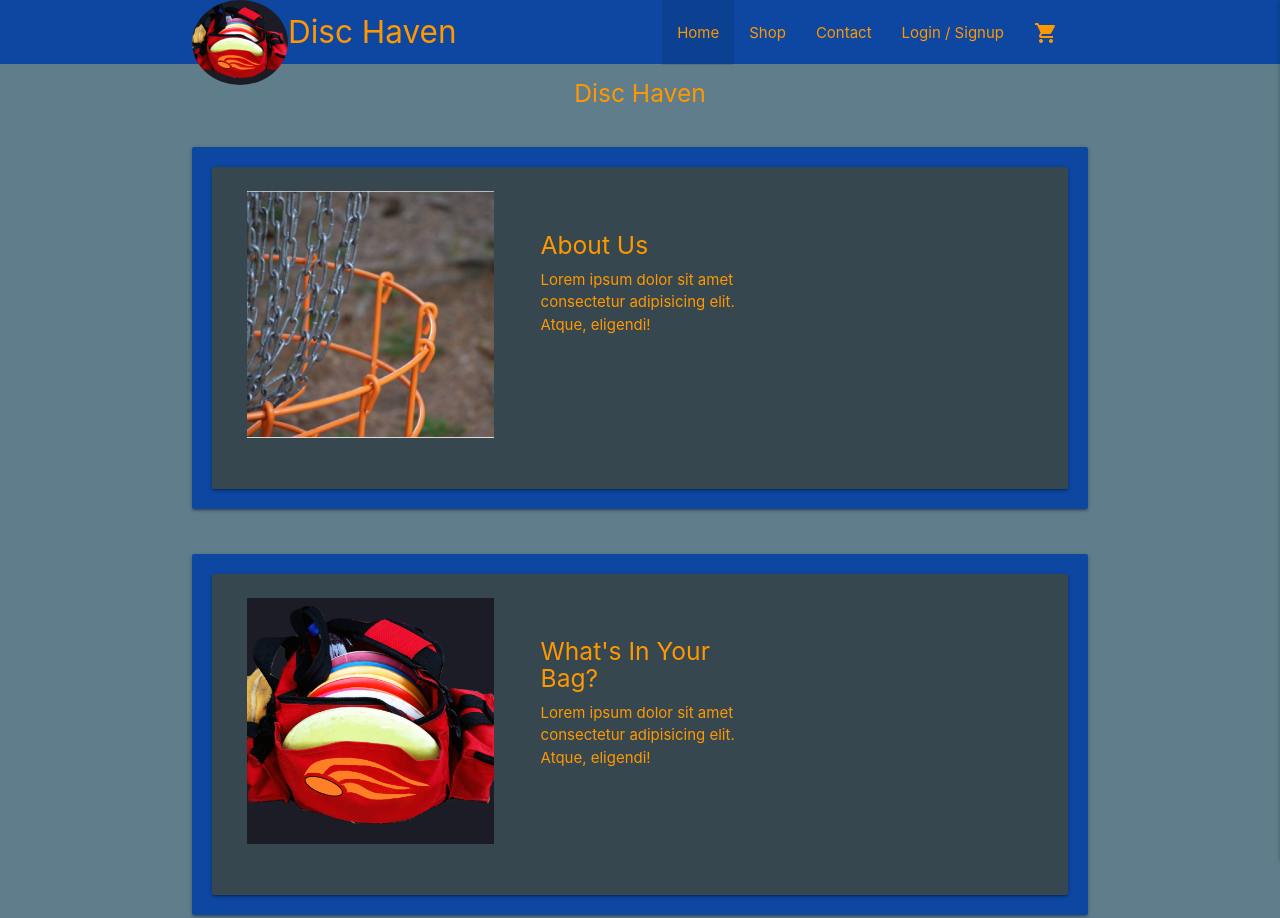
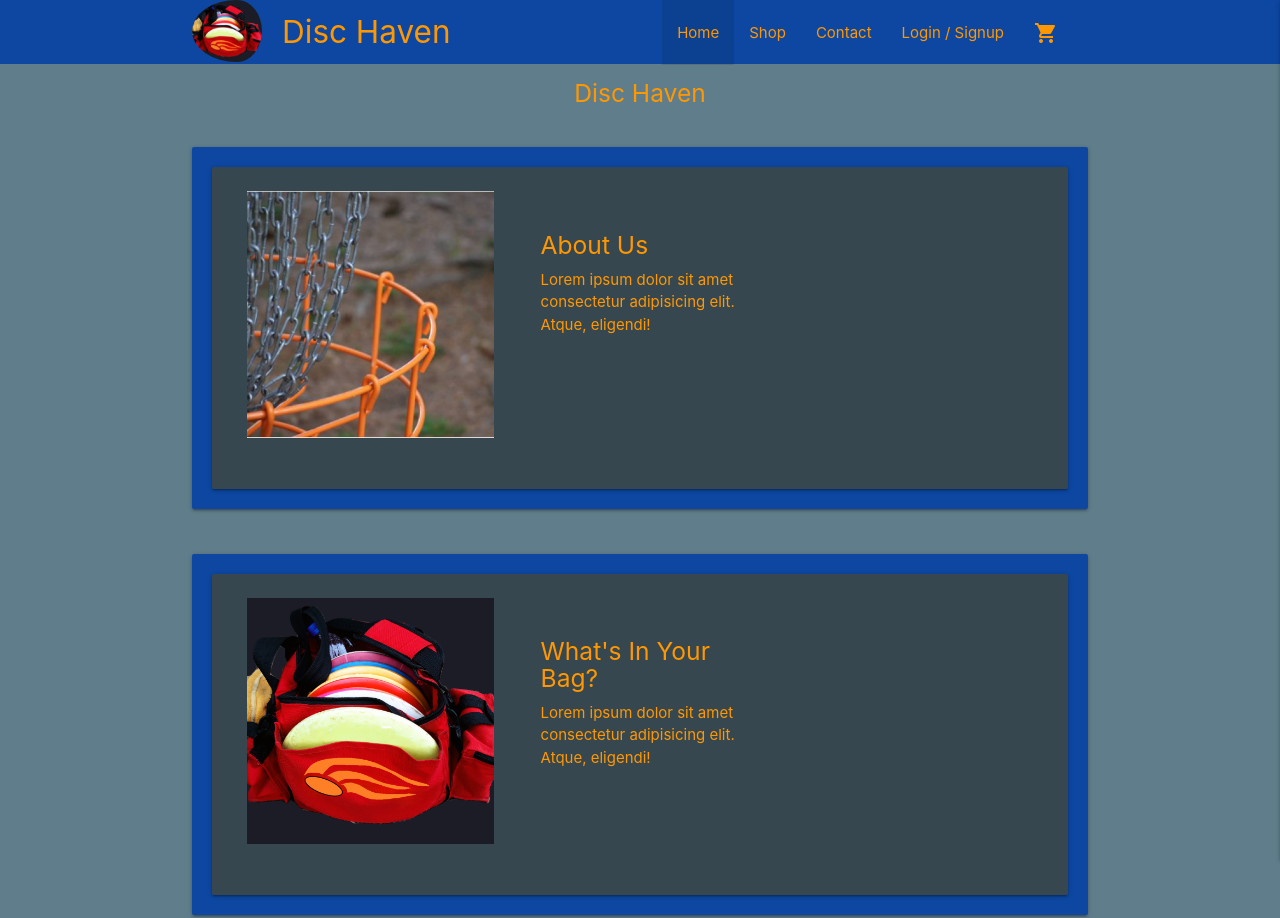
Before and after one commit to cbsmith3/2024F_INF654_VA_PWA_Prototype, a plain HTML site: page index.html in a window 1280 px wide. Shown: the top 918 px of the page. Drawn offline with Linux system fonts and the light colour scheme.

Commit message:
logo resize2

```diff
--- a/index.html
+++ b/index.html
@@ -27,7 +27,7 @@
             data-target="mobile-menu"
             class="brand-logo orange-text darken-4 left"
             aria-label="Disc Haven Home">
-            <img class="left circle responsive-img hide-on-med-and-down" src="/img/mybag96.png" alt="Disc Golf Bag"></img>
+            <img class="left circle hide-on-med-and-down" src="/img/mybag96.png" alt="Disc Golf Bag" style="padding-right:20px" height="62px"></img>
             Disc Haven
           </a>
           <!-- Hamburger menu for medium and small screens -->
```
